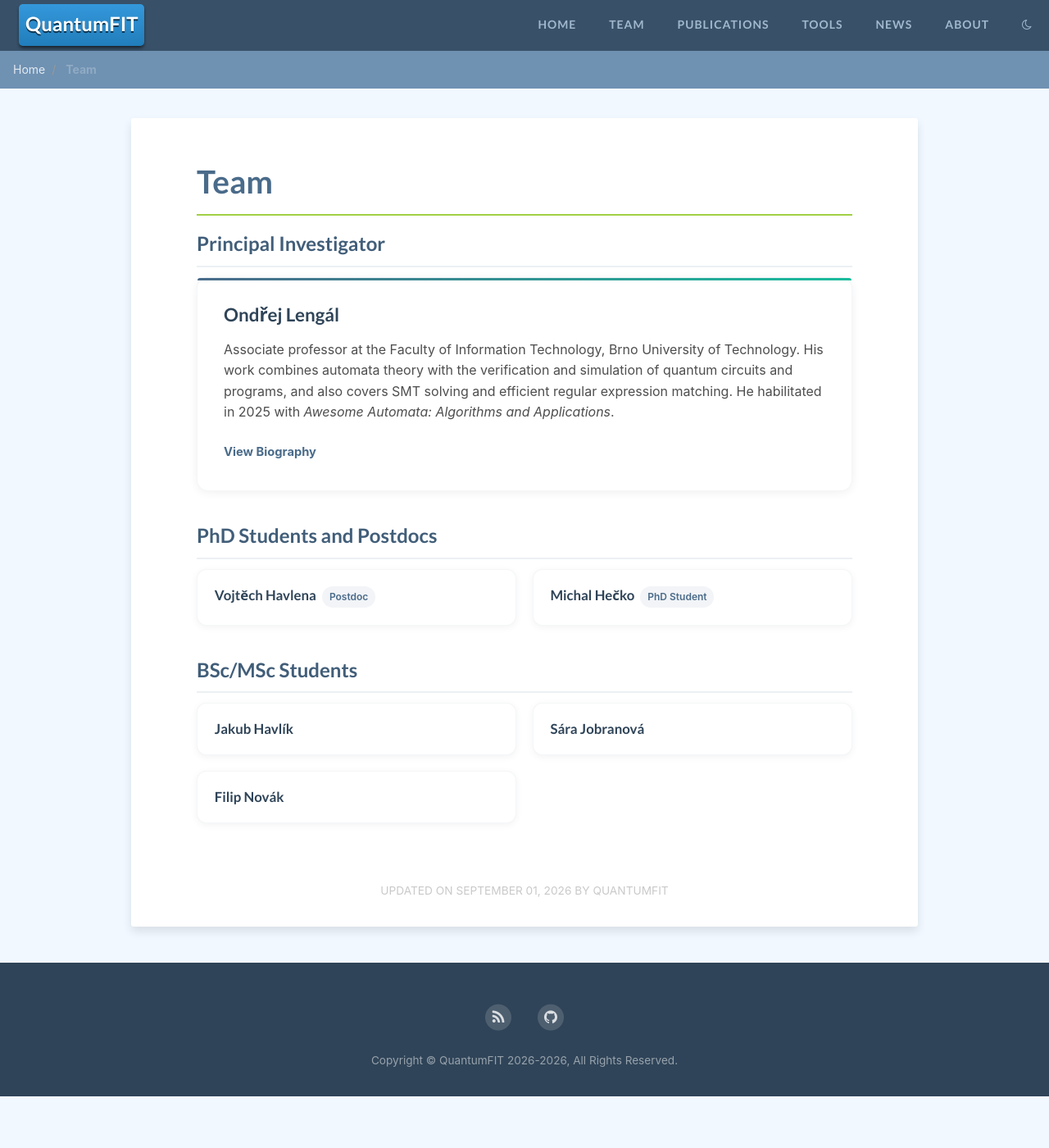
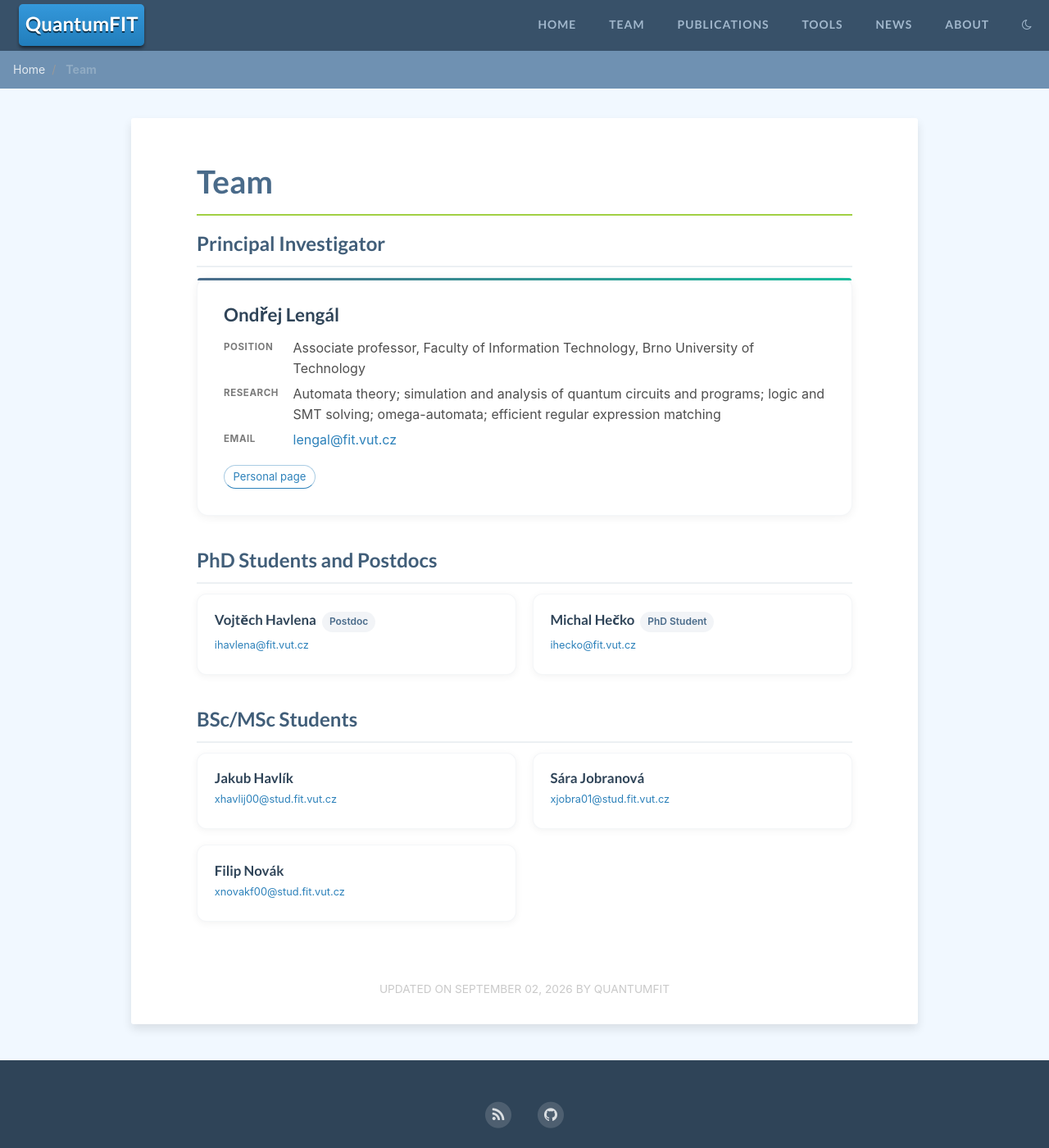
Before and after one commit to QuantumFIT/quantumfit.github.io, a Jekyll site: the page built from pages/team.md, in a window 1280 px wide and 1400 px high. Shown: the whole window at 82% size. Built offline with Jekyll 4.4.1, drawn with Linux system fonts in a browser that asks for light colours.

Commit message:
Team page: prose-free PI card, and an address on every card
The PI card had one paragraph of prose and a "View Biography" link. It
is now a labelled list -- Position, Research, Email -- driven by a
`facts` list in _data/group.yml, so adding or reordering a row is a data
edit. Rendered as a two-column grid rather than a plain dl, so the
values line up whatever the label lengths, and collapsing to one column
below 520px. Values are markdownified, which is what lets the thesis
emphasis and the mailto link live in the data.

The personal-page link moves to the foot of the card as an outlined
pill, replacing "View Biography". It reuses the --qf-pill-* tokens and
the shape of the Publications tag pills, so the site has one pill-link
device rather than two. Note that this drops the Team page's only link
to /about/; About is still in the main nav.

Every member card gains a mailto line under its heading. Optional, so a
card with no published address just omits it -- and every address here
was read off the person's own faculty page, staff from the profile and
students from its contact sub-page, except Jobranova's, which came from
the PI. Deriving them does not work: the student scheme would predict
xjobras00 from the other two, and hers is xjobra01. The file says so
where someone would go looking.

Two cascade fixes came with it. Links inside a fact value arrive from
markdownify as bare <a>, so they cannot carry a class and were picking
up the theme's bold and dotted underline while every other link in
these cards has neither; `.member-facts dd a` now joins the same
ID-prefixed override the pill uses. And .pi-info h3 takes margin: 0,
because outside the flex row it had reclaimed the theme's 1rem bottom
margin on top of the gap .member-facts already sets.

Dead weight removed: the .member-link block, its dark-mode rule, and
the .member-heading margin reset for an h3 that no longer sits there.

Co-Authored-By: Claude Opus 5 <noreply@anthropic.com>
Claude-Session: https://claude.ai/code/session_01Qgr3EHNtzr13mi5YBFazva

```diff
--- a/_data/group.yml
+++ b/_data/group.yml
@@ -1,30 +1,48 @@
 # Group members, shown on the Team page (pages/team.md).
 #
-# Fields for the PI: name, image (optional, path under images/), bio,
-# bio_link (optional).
-# Fields for everyone else: name, web, role (required in phd_and_postdocs,
-# see below), period (optional, e.g. "since 2026").
+# Fields for the PI: name, image (optional, path under images/), facts,
+# web + web_label.
+# Fields for everyone else: name, web, email (both optional), role (required in
+# phd_and_postdocs, see below), period (optional, e.g. "since 2026").
 #
-# Non-PI cards carry the name and the role tag and nothing else -- no bio, no
-# affiliation. Everyone here is at FIT BUT, so printing that on every card said
-# nothing; `web` (an ABSOLUTE URL, the person's FIT BUT profile) turns the name
-# into the link to the details instead.
+# Addresses come from the person's own page under
+# https://www.fit.vut.cz/person/ -- staff from the profile, students from its
+# contact sub-page -- or, where the faculty publishes none, from the person.
+# Never derive one: staff sit at fit.vut.cz and students at stud.fit.vut.cz
+# under an entirely different and irregular login scheme (see Jobranová below),
+# and a student login does not resolve as a person URL, so a guess cannot even
+# be checked.
 #
-# bio_link, used only by the PI, is the opposite: it must be a SITE-RELATIVE
-# path, because pages/team.md renders it as {{ site.url }}{{ member.bio_link }}
-# and an absolute URL would come out as
-# https://quantum.fit.vut.cz/https://example.org/ .
+# `web` is an ABSOLUTE URL in both cases, but the two cards use it differently.
+# A non-PI card carries the name and the role tag and nothing else -- no bio, no
+# affiliation, since everyone here is at FIT BUT and printing that on every card
+# said nothing -- so there the name itself becomes the link. The PI card has
+# prose-free facts instead, and puts the link at its foot as a pill labelled by
+# web_label.
 
+# The PI card carries no prose: `facts` is a labelled list, rendered as a
+# two-column definition list in the order given here. Each value is
+# markdownified, so *emphasis* and [links](...) work inside one.
+#
+# web / web_label become an outlined pill at the foot of the card. The label is
+# given rather than derived from the URL: Liquid's `remove: "/"` strips every
+# slash, so a URL with a path comes out as nonsense -- the same reason
+# _data/positions.yml spells its labels out.
 principle_investigator:
   - name: "Ondřej Lengál"
     image:
-    bio: >-
-      Associate professor at the Faculty of Information Technology, Brno
-      University of Technology. His work combines automata theory with the
-      verification and simulation of quantum circuits and programs, and also
-      covers SMT solving and efficient regular expression matching. He
-      habilitated in 2025 with *Awesome Automata: Algorithms and Applications*.
-    bio_link: "/about/"
+    web: "https://ondrik.github.io/"
+    web_label: "Personal page"
+    facts:
+      - label: "Position"
+        value: "Associate professor, Faculty of Information Technology, Brno University of Technology"
+      # Taken from the Research Interests list he keeps on ondrik.github.io,
+      # in his own wording and order, rather than paraphrased. The previous
+      # wording said "verification and simulation" and omitted omega-automata.
+      - label: "Research"
+        value: "Automata theory; simulation and analysis of quantum circuits and programs; logic and SMT solving; omega-automata; efficient regular expression matching"
+      - label: "Email"
+        value: "[lengal@fit.vut.cz](mailto:lengal@fit.vut.cz)"
 
 # PhD students and postdocs share one list rather than sitting in separate
 # sections: the group is small. Which of the two a person is is carried by
@@ -46,22 +64,33 @@ phd_and_postdocs:
   - name: "Vojtěch Havlena"
     role: "Postdoc"
     web: "https://www.fit.vut.cz/person/ihavlena/"
+    email: "ihavlena@fit.vut.cz"
 
   - name: "Michal Hečko"
     role: "PhD Student"
     web: "https://www.fit.vut.cz/person/ihecko/"
+    email: "ihecko@fit.vut.cz"
 
 # Ordered by surname, as above.
 undergraduate_students:
   - name: "Jakub Havlík"
     web: "https://www.fit.vut.cz/person/260286/"
+    email: "xhavlij00@stud.fit.vut.cz"
 
   # No `web`: she has no FIT person page -- the faculty publishes those for
-  # staff, and the unit staff listings do not carry her. Her name renders as
-  # plain text until there is somewhere to point it.
+  # staff, and the unit staff listings do not carry her -- so her name renders
+  # as plain text until there is somewhere to point it.
+  #
+  # The address came from the PI directly, not from a faculty page, and it is
+  # the reason the note above about not deriving these is worth heeding: the
+  # scheme has no regularity to infer from. The other two students are
+  # xhavlij00 and xnovakf00, surname-plus-initial-plus-00, which would predict
+  # xjobras00 for her. It is xjobra01.
   - name: "Sára Jobranová"
+    email: "xjobra01@stud.fit.vut.cz"
 
   - name: "Filip Novák"
     web: "https://www.fit.vut.cz/person/259543/"
+    email: "xnovakf00@stud.fit.vut.cz"
 
 alumni: []
--- a/_sass/_dark.scss
+++ b/_sass/_dark.scss
@@ -100,7 +100,6 @@
     color: #fff;
   }
 
-  .pi-card .pi-info .member-link,
   .member-card .member-info .member-description a {
     color: var(--qf-link);
 
--- a/_sass/_site.scss
+++ b/_sass/_site.scss
@@ -105,41 +105,12 @@
     flex: 1;
 
     h3 {
-      margin-top: 0;
+      // Zero on both sides: .member-facts below sets its own top margin, and
+      // the theme's h1-h6 rule would otherwise add 1rem on top of it.
+      margin: 0;
       color: darken($primary, 15%);
       font-size: 1.4rem;
       font-weight: 700;
-    }
-
-    .member-bio {
-      color: var(--qf-text);
-      line-height: 1.65;
-      margin-bottom: 1rem;
-    }
-
-    .member-link {
-      display: inline-flex;
-      align-items: center;
-      gap: 0.4rem;
-      color: $primary;
-      text-decoration: none;
-      font-weight: 600;
-      font-size: 0.92rem;
-      transition: all 0.25s ease;
-      border-bottom: none !important;
-
-      &:hover {
-        color: $secondary;
-        gap: 0.6rem;
-      }
-
-      svg {
-        transition: transform 0.25s ease;
-      }
-
-      &:hover svg {
-        transform: translateX(3px);
-      }
     }
   }
 
@@ -164,6 +135,135 @@
 #page .entry-content .member-card .member-info h4 a,
 #page .entry-content .member-card .member-info h4 a:hover {
   border-bottom: none;
+}
+
+// Name and pills on one line: a role pill labels the name, so it belongs beside
+// it rather than on a line of its own. Baseline-aligned so the small pill text
+// lines up with the name rather than floating; wrapping so a long name in a
+// narrow column pushes the pills down instead of overflowing the card. Left at
+// the top level rather than nested in .member-info because the margin reset
+// below already has to name its owner in full.
+.member-heading {
+  display: flex;
+  align-items: baseline;
+  flex-wrap: wrap;
+  gap: 0.45rem;
+}
+
+// The heading must drop its bottom margin inside that row. Its owner sets that
+// margin at two-class specificity, so this has to be spelled out in full
+// rather than left to a bare `.member-heading h4`.
+.member-card .member-info .member-heading h4 {
+  margin-bottom: 0;
+}
+
+// An outlined pill that is also a link. Same shape and the same --qf-pill-*
+// tokens as the tag pills on the Publications page, so the two read as one
+// device; those are page-local because they style bare markdown list items,
+// while this one is a class and belongs here.
+.pill-link {
+  display: inline-block;
+  padding: 0.15em 0.8em;
+  border: 1px solid var(--qf-pill-border);
+  border-radius: 999px;
+  color: var(--qf-link);
+  font-size: 0.82rem;
+  line-height: 1.7;
+  text-decoration: none;
+  transition: border-color 0.2s ease, background-color 0.2s ease, color 0.2s ease;
+
+  &:hover {
+    border-color: var(--qf-pill-hover-border);
+    background-color: var(--qf-pill-hover-bg);
+    color: var(--qf-link-hover);
+  }
+}
+
+// `#page article a` sets border-bottom: 1px dotted and font-weight: bold on
+// every content link, and a longhand border-bottom in an ID rule overrides the
+// `border` shorthand above -- so without this the pill's bottom edge turns
+// dotted and its text goes bold. Restoring the style rather than removing the
+// border, because here the border is the pill.
+#page .entry-content a.pill-link,
+#page .entry-content a.pill-link:hover {
+  border-bottom-style: solid;
+  border-bottom-width: 1px;
+  font-weight: normal;
+}
+
+// The e-mail line under a member card's heading. Sized down and set in the
+// link colour so it reads as secondary to the name above it; --qf-link is
+// theme-aware, so no dark-mode rule is needed.
+.member-email {
+  display: inline-block;
+  margin-top: 0.15rem;
+  color: var(--qf-link);
+  font-size: 0.8rem;
+  text-decoration: none;
+  word-break: break-word;
+  transition: color 0.2s ease;
+
+  &:hover {
+    color: var(--qf-link-hover);
+  }
+}
+
+// `#page article a` sets a dotted border-bottom and bold on every content
+// link. The names and pills in these cards carry neither, so an underlined
+// bold address would be the odd one out. Same ID prefix as the pill rule,
+// for the same specificity reason.
+//
+// The second selector covers links inside a PI fact value, which arrive from
+// markdownify as bare <a> and so cannot carry a class of their own.
+#page .entry-content a.member-email,
+#page .entry-content a.member-email:hover,
+#page .entry-content .member-facts dd a,
+#page .entry-content .member-facts dd a:hover {
+  border-bottom: none;
+  font-weight: normal;
+}
+
+// The PI card's facts, as label/value rows. A grid rather than a plain <dl> so
+// the values line up in a column regardless of label length.
+.member-facts {
+  display: grid;
+  grid-template-columns: auto 1fr;
+  gap: 0.4rem 1.1rem;
+  margin: 0.9rem 0 1.1rem;
+
+  dt {
+    color: var(--qf-text-light);
+    font-size: 0.72rem;
+    font-weight: 700;
+    letter-spacing: 0.05em;
+    text-transform: uppercase;
+    padding-top: 0.2rem;
+  }
+
+  dd {
+    margin: 0;
+    color: var(--qf-text);
+    line-height: 1.55;
+
+    a {
+      color: var(--qf-link);
+      text-decoration: none;
+      transition: color 0.2s ease;
+
+      &:hover { color: var(--qf-link-hover); }
+    }
+  }
+
+  // Two columns need room. Narrow enough and the label sits above its value
+  // instead, which is why dt keeps its own top padding only in grid mode.
+  @media (max-width: 520px) {
+    grid-template-columns: 1fr;
+    gap: 0.15rem;
+
+    dt {
+      padding-top: 0.6rem;
+    }
+  }
 }
 
 // Member grid
@@ -231,22 +331,6 @@
   .member-info {
     flex: 1;
     min-width: 0;
-
-    // Name and pills sit on one line: a pill labels the name, so it belongs
-    // beside it rather than on a line of its own. Baseline-aligned so the
-    // small pill text lines up with the name rather than floating; wrapping so
-    // a long name in a narrow column pushes the pills down instead of
-    // overflowing the card.
-    .member-heading {
-      display: flex;
-      align-items: baseline;
-      flex-wrap: wrap;
-      gap: 0.45rem;
-
-      h4 {
-        margin-bottom: 0;
-      }
-    }
 
     h4 {
       margin: 0 0 0.3rem;
--- a/pages/team.md
+++ b/pages/team.md
@@ -4,7 +4,7 @@ layout: page
 title: Team
 description: "The people in the QuantumFIT research group."
 comments: false
-modified: 2026-09-01
+modified: 2026-09-02
 breadcrumbs: true
 ---
 
@@ -20,9 +20,21 @@ breadcrumbs: true
     {% endif %}
     <div class="pi-info">
       <h3>{{ member.name }}</h3>
-      <div class="member-bio">{{ member.bio | markdownify }}</div>
-      {% if member.bio_link %}
-      <a href="{{ site.url }}{{ member.bio_link }}" class="member-link">View Biography</a>
+      {% if member.facts %}
+      {% comment %}
+        markdownify wraps its output in <p>, which inside a <dd> adds a margin
+        the grid gap already provides. Every value is a single line, so
+        stripping the wrapper is safe here.
+      {% endcomment %}
+      <dl class="member-facts">
+        {% for fact in member.facts %}
+        <dt>{{ fact.label }}</dt>
+        <dd>{{ fact.value | markdownify | replace: '<p>', '' | replace: '</p>', '' }}</dd>
+        {% endfor %}
+      </dl>
+      {% endif %}
+      {% if member.web %}
+      <a class="pill-link" href="{{ member.web }}">{{ member.web_label | default: member.web }}</a>
       {% endif %}
     </div>
   </div>
@@ -50,6 +63,7 @@ breadcrumbs: true
           {% if member.role %}<span class="member-role">{{ member.role }}</span>{% endif %}
           {% if member.period %}<span class="member-period">{{ member.period }}</span>{% endif %}
         </div>
+        {% if member.email %}<a class="member-email" href="mailto:{{ member.email }}">{{ member.email }}</a>{% endif %}
       </div>
     </div>
   {% endfor %}
@@ -68,6 +82,7 @@ breadcrumbs: true
           <h4>{% if member.web %}<a href="{{ member.web }}">{{ member.name }}</a>{% else %}{{ member.name }}{% endif %}</h4>
           {% if member.period %}<span class="member-period">{{ member.period }}</span>{% endif %}
         </div>
+        {% if member.email %}<a class="member-email" href="mailto:{{ member.email }}">{{ member.email }}</a>{% endif %}
       </div>
     </div>
   {% endfor %}
@@ -86,6 +101,7 @@ breadcrumbs: true
           <h4>{% if member.web %}<a href="{{ member.web }}">{{ member.name }}</a>{% else %}{{ member.name }}{% endif %}</h4>
           {% if member.period %}<span class="member-period">{{ member.period }}</span>{% endif %}
         </div>
+        {% if member.email %}<a class="member-email" href="mailto:{{ member.email }}">{{ member.email }}</a>{% endif %}
       </div>
     </div>
   {% endfor %}
```
Also changed, not shown: other parts of pages/team.md (+4 -3 lines).
